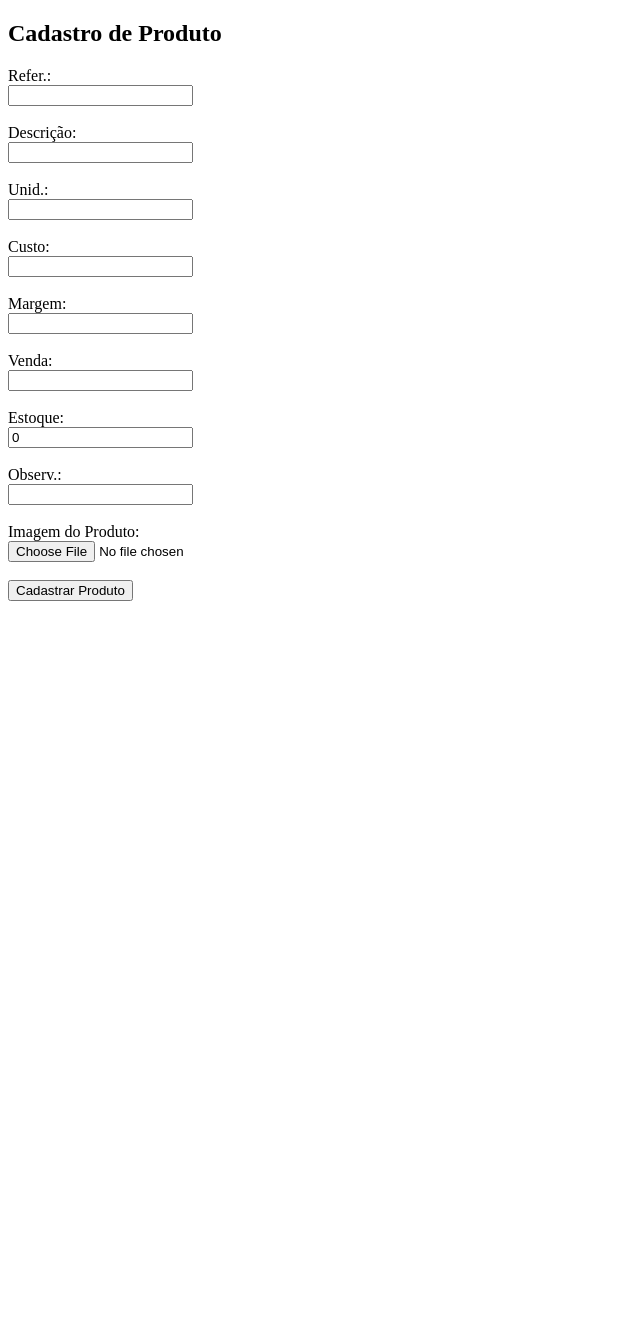
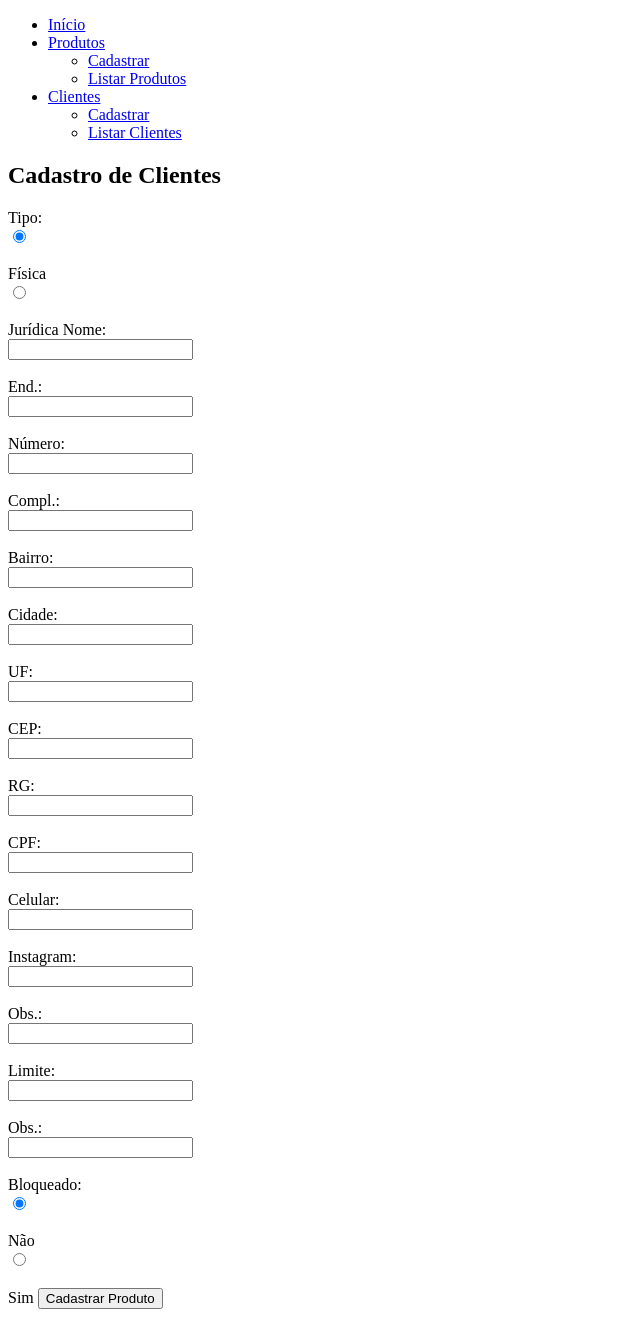
Before and after one commit to wesley-oliveira-bd/sge, a PHP site: page /clientes/cadastrar.php in a window 1280 px wide. Shown: the whole page, without its empty margins (0-640 px from the left). Before the commit the page ends 601 px from the top, so only its background shows below. Run offline with PHP 8.4, Linux system fonts and the light colour scheme.

Commit message:
criado tela de cadastro de clientes

```diff
--- /dev/null
+++ b/clientes/cadastrar.php
@@ -0,0 +1,123 @@
+<!DOCTYPE html>
+<html lang="en">
+<head>
+  <meta charset="UTF-8">
+  <meta name="viewport" content="width=device-width, initial-scale=1.0">
+  <title>Document</title>
+
+  <script>
+    function toggleCampos() {
+      const tipo = document.querySelector('input[name="tipo"]:checked').value;
+
+      const divFisica = document.getElementById('campos-fisica');
+      const divJuridica = document.getElementById('campos-juridica');
+
+      if (tipo === 'Física') {
+        divFisica.style.display = 'block';
+        divJuridica.style.display = 'none';
+
+        document.getElementById('cnpj').value = '';
+        document.getElementById('insc').value = '';
+      } else {
+        divFisica.style.display = 'none';
+        divJuridica.style.display = 'block';
+
+        document.getElementById('cpf').value = '';
+        document.getElementById('rg').value = '';
+      }
+    }
+
+    window.onload = function () {
+      toggleCampos(); // aplica ao carregar
+      document.getElementById('fisica').addEventListener('change', toggleCampos);
+      document.getElementById('juridica').addEventListener('change', toggleCampos);
+    };
+  </script>
+
+
+</head>
+<body>
+  <?php include_once '../includes/header.php'; ?>
+
+<h2>Cadastro de Clientes</h2>
+
+<form action="inserir.php" method="POST" enctype="multipart/form-data">
+
+  <label for="tipo">Tipo:</label><br>
+  <input type="radio" id="fisica" name="tipo" value="Física" checked><br><br>
+  <label for="fisica">Física</label><br>
+  <input type="radio" name="tipo" id="juridica" value="Jurídica"><br><br>
+  <label for="juridica">Jurídica</label>
+
+  <label for="nome">Nome:</label><br>
+  <input type="text" id="nome" name="nome"><br><br>
+
+  <label for="logradouro">End.:</label><br>
+  <input type="text" id="logradouro" name="logradouro"><br><br>
+
+  <label for="numero">Número:</label><br>
+  <input type="text" id="numero" name="numero"><br><br>
+
+  <label for="complemento">Compl.:</label><br>
+  <input type="complemento" id="complemento" name="complemento"><br><br>
+
+  <label for="bairro">Bairro:</label><br>
+  <input type="text" id="bairro" name="bairro"><br><br>
+
+  <label for="cidade">Cidade:</label><br>
+  <input type="text" id="Cidade" name="Cidade"><br><br>
+
+  <label for="uf">UF:</label><br>
+  <input type="text" id="uf" name="uf"><br><br>
+
+  <label for="cep">CEP:</label><br>
+  <input type="text" id="cep" name="cep"><br><br>
+
+  <div id="campos-fisica">
+    <label for="rg">RG:</label><br>
+    <input type="text" id="rg" name="rg"><br><br>
+    <label for="cpf">CPF:</label><br>
+    <input type="text" id="cpf" name="cpf"><br><br>
+  </div>
+
+  <div id="campos-juridica">
+    <label for="cnpj">CNPJ:</label><br>
+    <input type="text" id="cnpj" name="cnpj"><br><br>
+    <label for="insc">Insc. Estad.:</label><br>
+    <input type="text" id="insc" name="insc"><br><br>
+  </div>
+
+  <label for="celular">Celular:</label><br>
+  <input type="text" id="celular" name="celular"><br><br>
+
+  <label for="instagram">Instagram:</label><br>
+  <input type="text" id="instagram" name="instagram"><br><br>
+
+  <label for="obs">Obs.:</label><br>
+  <input type="text" id="obs" name="obs"><br><br>
+
+  <label for="limite">Limite:</label><br>
+  <input type="number" id="limite" name="limite"><br><br>
+
+  <label for="obs">Obs.:</label><br>
+  <input type="text" id="obs" name="obs"><br><br>
+
+  <label for="bloqueado">Bloqueado:</label><br>
+  <input type="radio" id="nao" name="bloqueado" value="nao" checked><br><br>
+  <label for="nao">Não</label><br>
+  <input type="radio" name="bloqueado" id="sim" value="sim"><br><br>
+  <label for="sim">Sim</label>
+
+
+  <button type="submit" name="acao" value="cadastrar">Cadastrar Produto</button>
+</form>
+
+
+
+
+
+
+<?php include_once '../includes/footer.php'; ?>
+
+</body>
+</html>
--- a/includes/header.php
+++ b/includes/header.php
@@ -0,0 +1,30 @@
+<!DOCTYPE html>
+<html lang="en">
+<head>
+    <meta charset="UTF-8">
+    <meta name="viewport" content="width=device-width, initial-scale=1.0">
+    <title>Document</title>
+</head>
+<body>
+    <nav>
+        <ul>
+            <li><a href="#">Início</a></li>
+            <li>
+                <a href="#">Produtos</a>
+            <ul>
+                <li><a href="../produtos/cadastrar.php">Cadastrar</a></li>
+                <li><a href="../produtos/controle.php">Listar Produtos</a></li>
+            </ul>
+            </li>
+
+            <li>
+                <a href="#">Clientes</a>
+            <ul>
+                <li><a href="../clientes/cadastrar.php">Cadastrar</a></li>
+                <li><a href="../clientes/controle.php">Listar Clientes</a></li>
+            </ul>
+            </li>
+        </ul>
+    </nav>
+</body>
+</html>
--- a/produtos/cadastrar.php
+++ b/produtos/cadastrar.php
@@ -8,7 +8,7 @@
 <body>
   <?php include_once '../includes/header.php'; ?>
 
-<h2>Cadastro de Produto</h2>
+<h2>Cadastro de Produtos</h2>
 
 <form action="inserir.php" method="POST" enctype="multipart/form-data">
   <label for="referencia">Refer.:</label><br>
@@ -36,7 +36,7 @@
   <input type="text" id="obs" name="obs" ><br><br>
 
   <label for="arquivo">Imagem do Produto:</label><br>
-  <input type="file" id="arquivo" name="arquivo"><br><br>
+  <input type="file" id="arquivo" name="arquivo" value="sem_imagem.jpg"><br><br>
 
   <button type="submit" name="acao" value="cadastrar">Cadastrar Produto</button>
 </form>
```
Also changed, not shown: produtos/controle.php (+7 -3 lines), produtos/inserir.php (+8 -0 lines), clientes/inserir.php (added), produtos/imagens/sem_imagem.jpg (added).
